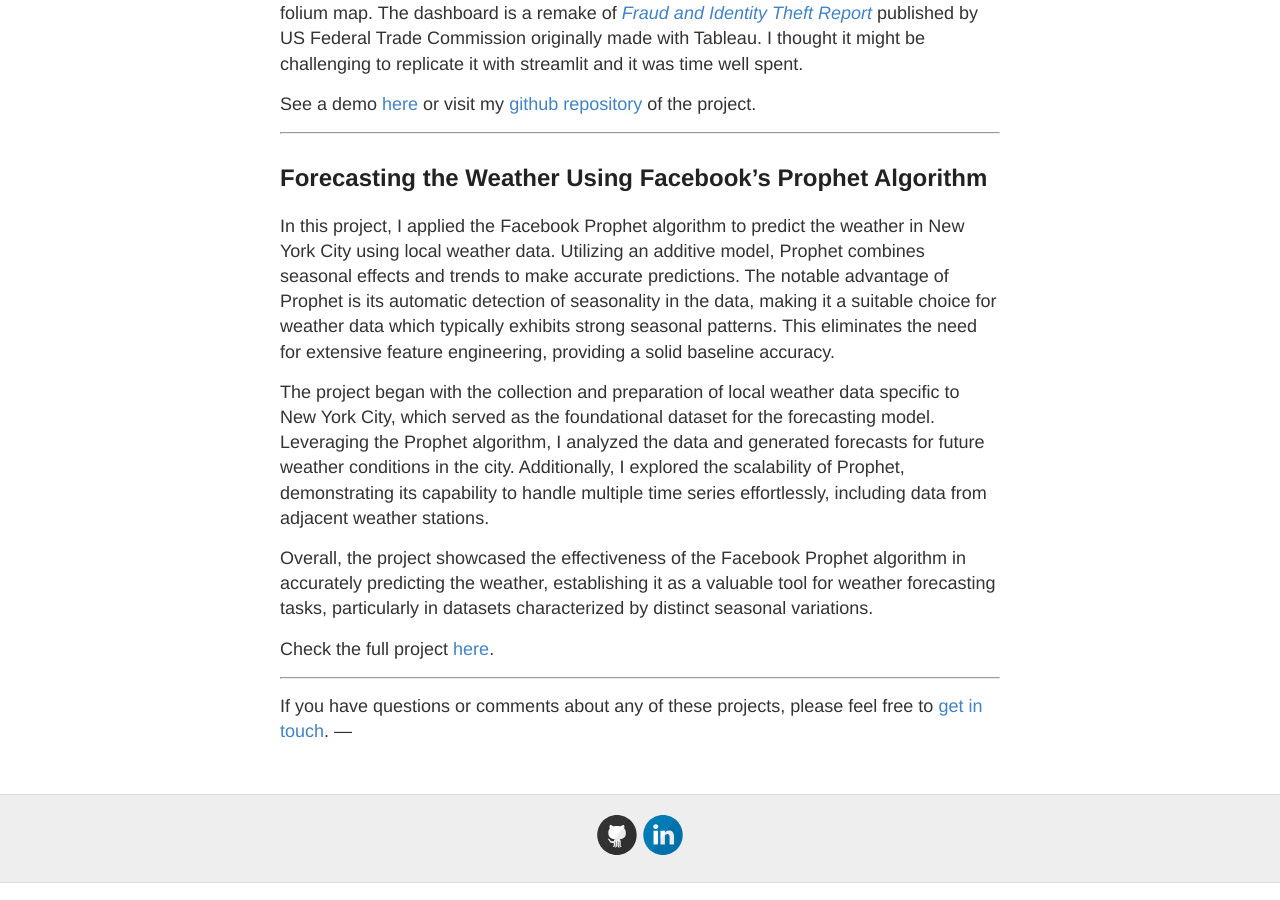
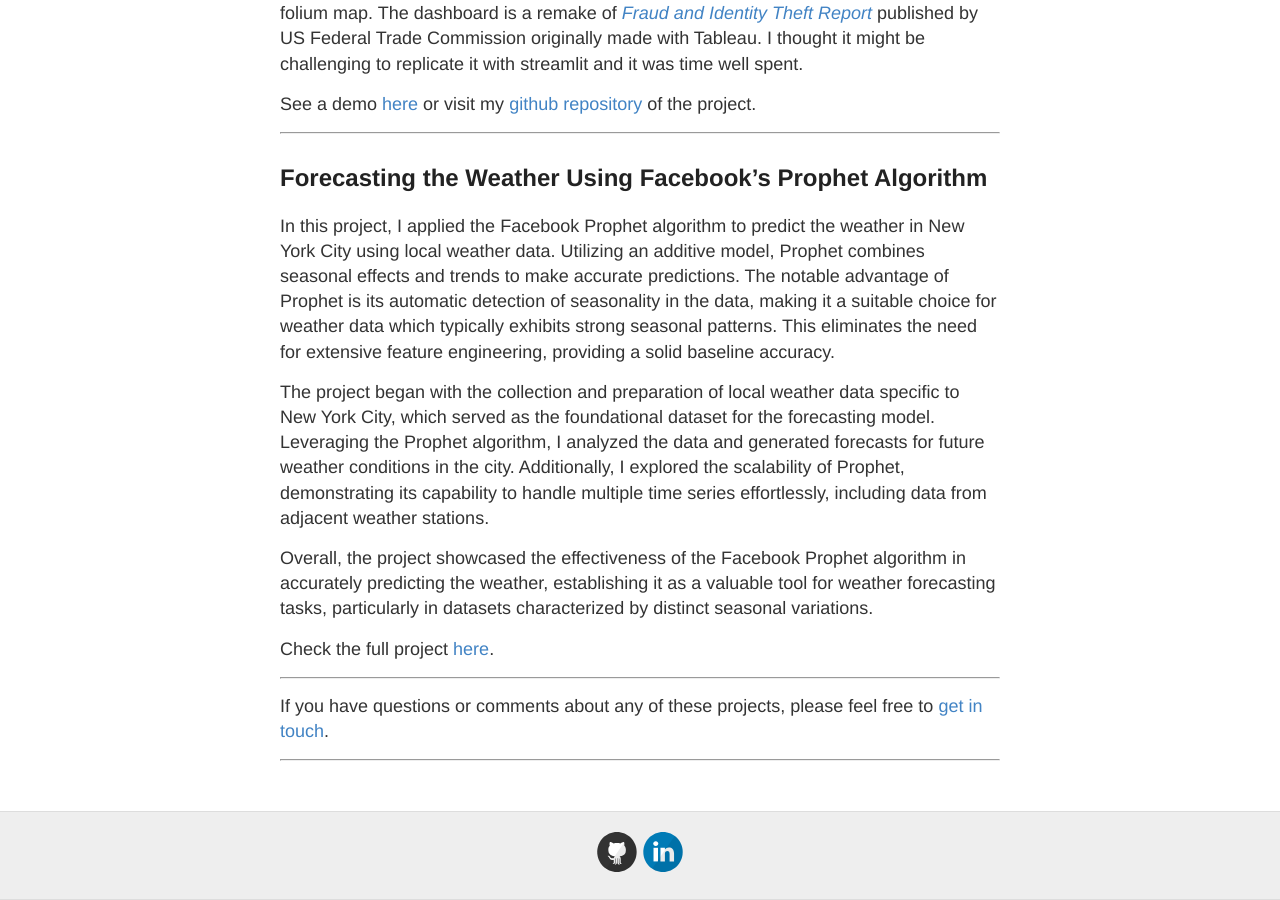
Before and after one commit to obtbe/zeidombo.github.io, a Jekyll site: the page built from projects.md, in a window 1280 px wide and 900 px high, scrolled down 3185 px. Built offline with Jekyll 4.4.1, drawn with Linux system fonts in a browser that asks for light colours; our own code applies the rules of GitHub Pages for plain Markdown files.

Commit message:
that's it

```diff
--- a/projects.md
+++ b/projects.md
@@ -7,7 +7,7 @@ When I began my data journey, it was like training a wild horse—an unpredictab
 
 With growing expertise came tougher challenges, akin to breaking in a spirited colt. I wrangled complex datasets, corralled outliers, and rode the waves of statistical analysis, aiming to unveil insights for enlightened conclusions.
 
----
+<hr>
 
 ##  Email Report in Power BI
 
@@ -17,7 +17,7 @@ With growing expertise came tougher challenges, akin to breaking in a spirited c
 
 In this project, I created a captivating email report dashboard using Power BI. The process involved designing visuals within Power BI and refining the design in Figma. I organized the data, including email addresses, subjects, countries, and timestamps, into a structured data model. The dashboard's objective was to provide insights into email volume trends, distribution between received and sent emails, average email count per week, and daily traffic patterns. I focused on making the report descriptive and visually appealing, emphasizing key metrics and trends through carefully crafted visualizations. The resulting dashboard offers a comprehensive overview of email activity, enhancing data-driven decision-making.
 
----
+<hr>
 
 ##  HR Analytics Dashboard in Power BI
 
@@ -25,7 +25,7 @@ In this project, I created a captivating email report dashboard using Power BI.
 
 This dashboard is built from a 1470-row open HR dataset collected from Kaggle. It's a navigable report with three buttons to see the full HR insight.
 
----
+<hr>
 
 ## Investigate Medical Appointments
 
@@ -61,7 +61,7 @@ In this project, I will try to analyse why would some patient not show up for th
 
 Check the full project [here](https://nbviewer.org/github/zeidombo/investigate-medical-appointment/blob/master/investigate_medical_appointment.ipynb).
 
-----
+<hr>
 
 ## Fraud and ID Theft Dashboard using Streamlit and Folium
 
@@ -71,7 +71,7 @@ In this project I built a python streamlit dashboard app that visualizes data in
 
 See a demo [here](https://zytaga-streamlit-folium-dashboard-streamlit-app-1all7m.streamlit.app) or visit my [github repository](https://github.com/zeidombo/streamlit-folium-dashboard) of the project.
 
----
+<hr>
 
 
 ## Forecasting the Weather Using Facebook's Prophet Algorithm
@@ -87,6 +87,8 @@ Overall, the project showcased the effectiveness of the Facebook Prophet algorit
 
 Check the full project [here](https://nbviewer.org/github/zeidombo/weather-forecast-using-facebook-prophet/blob/master/weather_forecast.ipynb).
 
----
+<hr>
+
 If you have questions or comments about any of these projects, please feel free to [get in touch](/contact).
----
+
+<hr>
```
